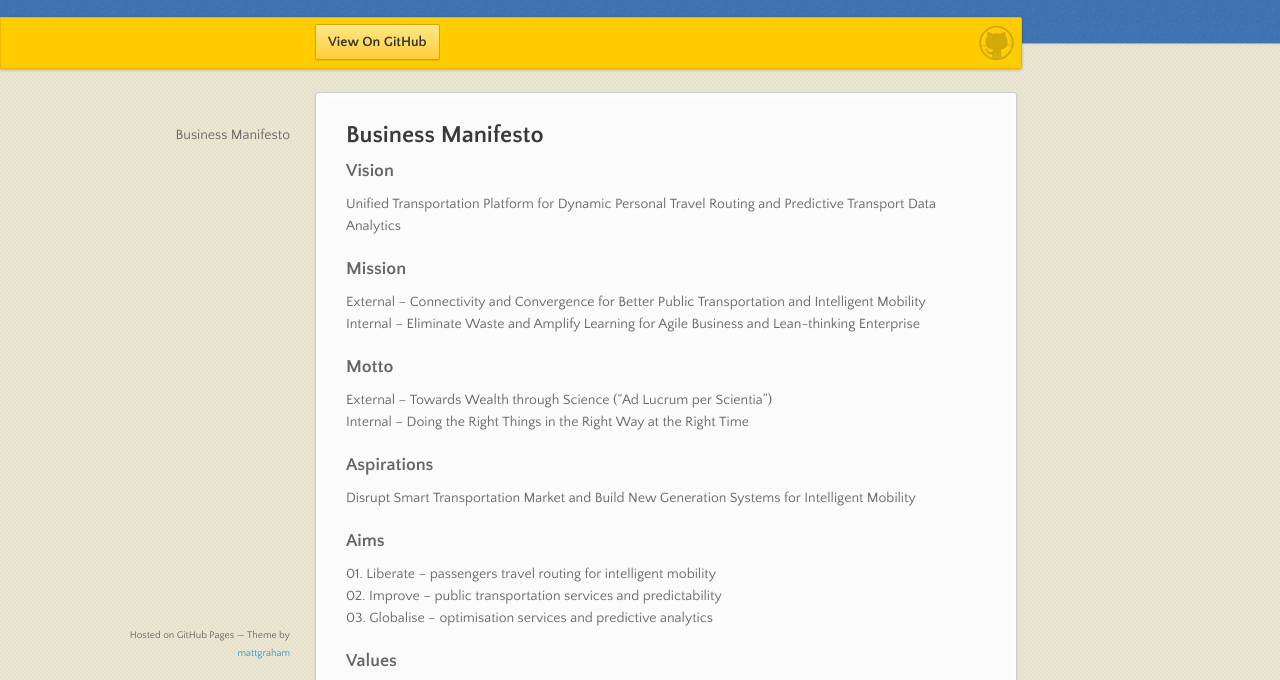
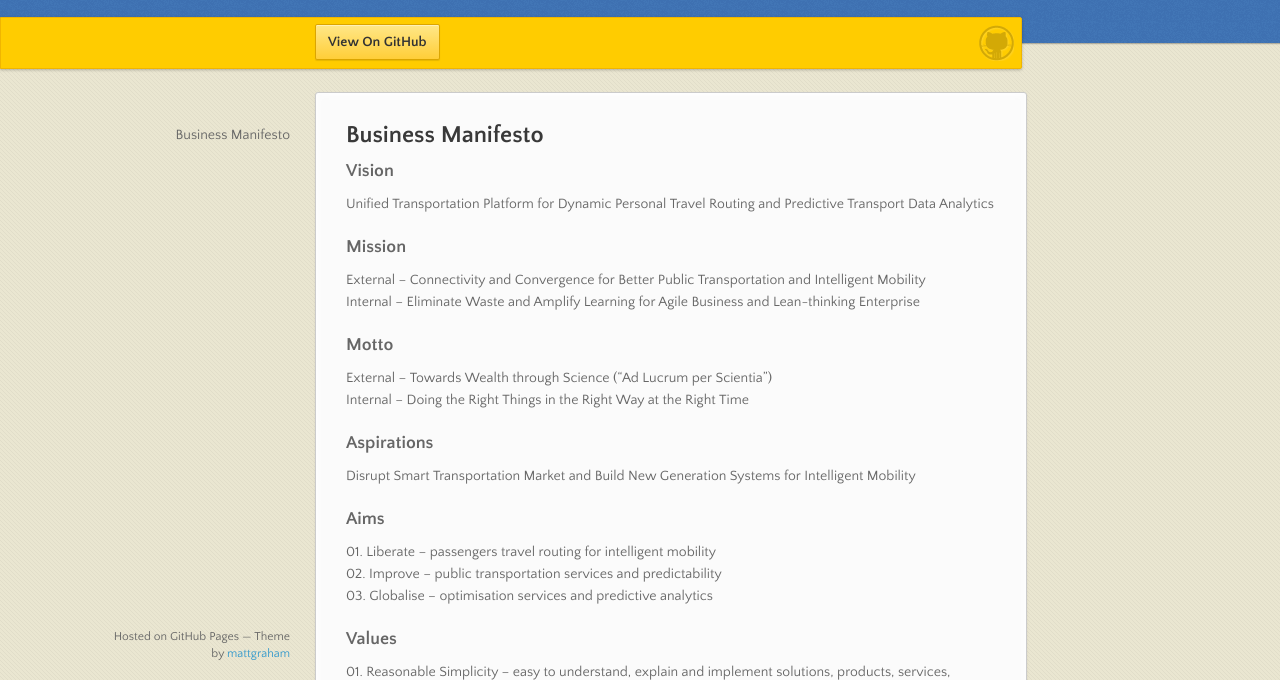
Before and after one commit to actantis/actantis.github.com, a plain HTML site: page index.html in a window 1280 px wide. Shown: the part 98-778 px from the top of the page. Drawn offline with nearby package versions, Linux system fonts and the light colour scheme.

Commit message:
Update styles.css

```diff
--- a/stylesheets/styles.css
+++ b/stylesheets/styles.css
@@ -792,9 +792,9 @@ header p {
 }
 
 section {
-  width: 640px;
+  width: 650px;
   padding: 30px 30px 50px 30px;
-  margin: 20px 0;
+  margin: 10px 0;
   margin-top: 190px;
   position: relative;
   background: #fbfbfb;
@@ -812,7 +812,7 @@ section {
 }
 
 small {
-  font-size: 10px;
+  font-size: 12px;
 }
 
 nav {
```
